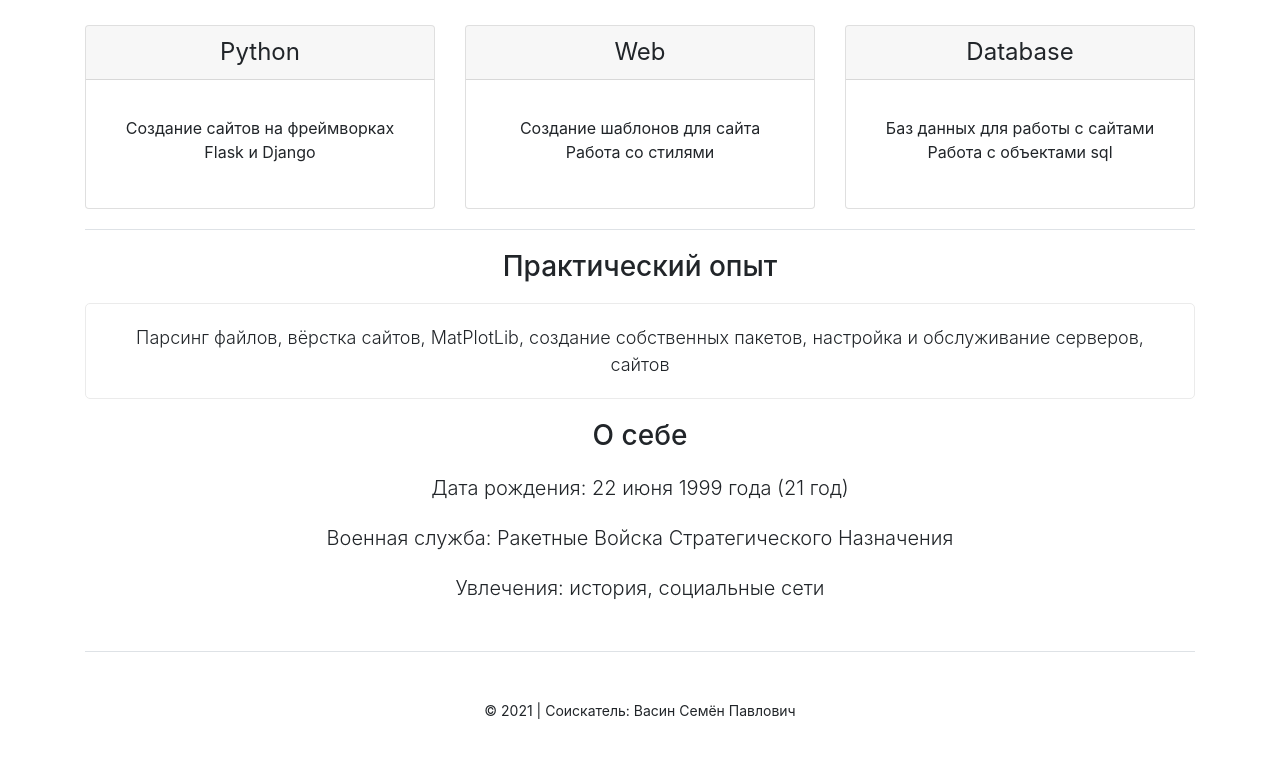
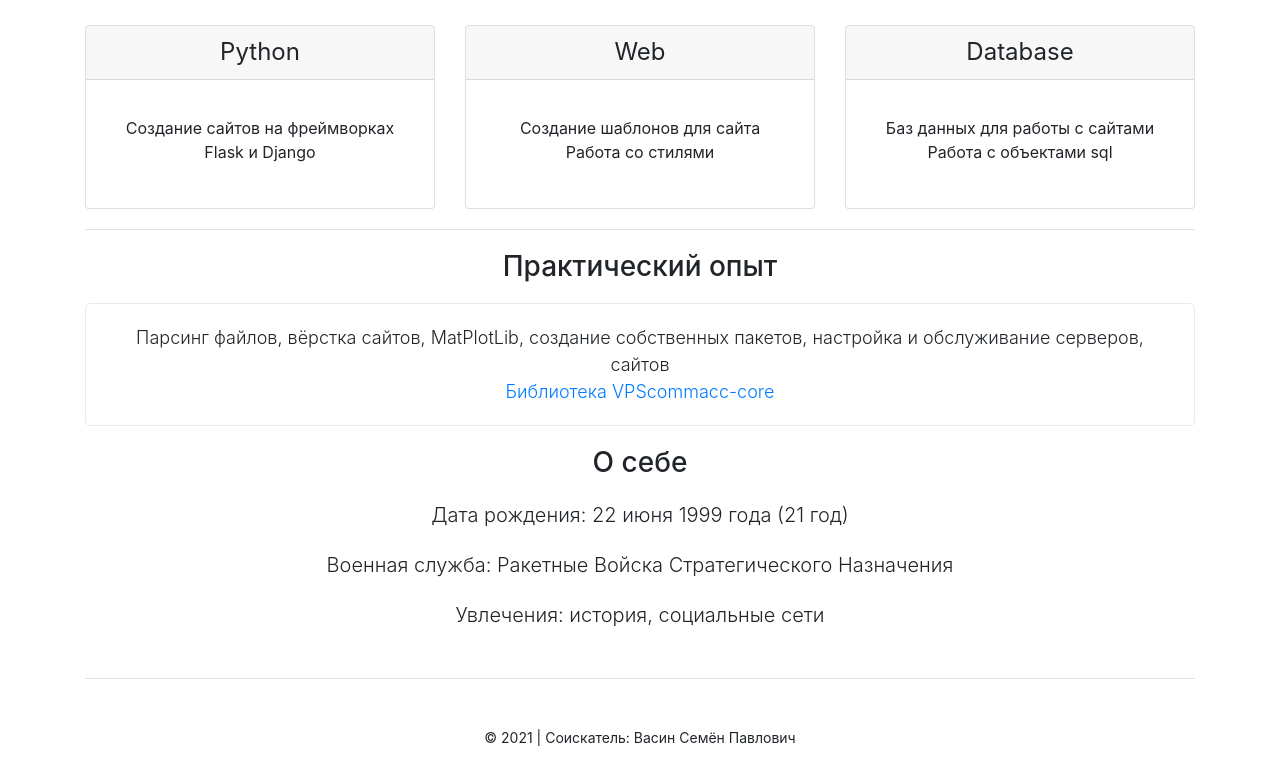
Before and after one commit to vpscommacc/vpscommacc.github.io, a plain HTML site: page index.html in a window 1280 px wide. Shown: the part 1081-1863 px from the top of the page. Drawn offline with Linux system fonts and the light colour scheme.

Commit message:
link added

```diff
--- a/index.html
+++ b/index.html
@@ -149,6 +149,8 @@
         <div class="skills lead">
             Парсинг файлов, вёрстка сайтов, MatPlotLib, создание собственных пакетов,
             настройка и обслуживание серверов, сайтов
+            <br>
+            <a href="https://pypi.org/project/vpscommacc-core/1.0.0/" target="_blank">Библиотека VPScommacc-core</a>
         </div>
     </div>
 </div>
```
